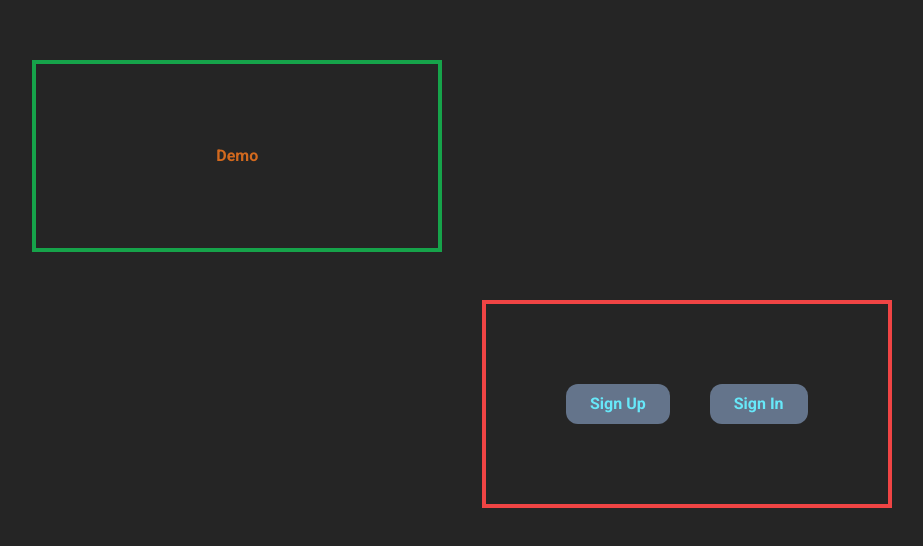
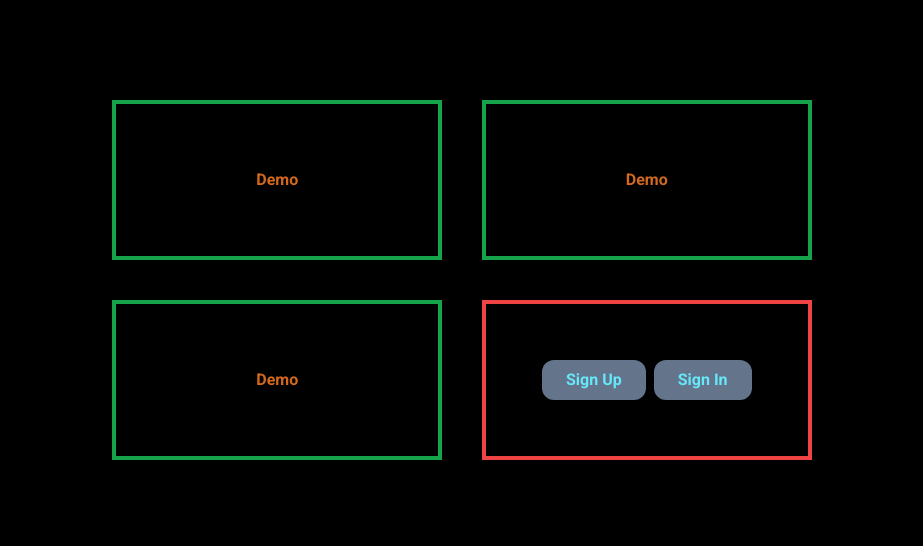
Before and after one commit to Hruchman-Ruslan/space-fronted, a Next.js app: page /auth in a window 1280 px wide. Shown: the part 120-666 px from the top of the page, without its empty margins (178-1101 px from the left). Built offline with nearby package versions, Linux system fonts and the light colour scheme.

Commit message:
fix: auth styles

```diff
--- a/src/app/(welcome)/auth/layout.tsx
+++ b/src/app/(welcome)/auth/layout.tsx
@@ -32,7 +32,7 @@ export default function Layout({ children, signup, signin }: LayoutProps) {
   return (
     <section className="grid grid-cols-2 grid-rows-2 justify-center items-center gap-10">
       {children}
-      <div className="flex items-center justify-center gap-10 p-20  border-4 border-red-500">
+      <div className="flex items-center gap-2 justify-center p-14 border-4 border-red-500">
         {!showSignUp && !showSignIn && (
           <Button onClick={handleSignUpClick}>Sign Up</Button>
         )}
--- a/src/app/(welcome)/auth/page.tsx
+++ b/src/app/(welcome)/auth/page.tsx
@@ -8,8 +8,8 @@ export default function Page({}: PageProps) {
   return (
     <>
       <Demo />
-      <Demo style={{ visibility: "hidden" }} />
-      <Demo style={{ visibility: "hidden" }} />
+      <Demo />
+      <Demo />
     </>
   );
 }
--- a/src/app/components/demo.tsx
+++ b/src/app/components/demo.tsx
@@ -7,7 +7,7 @@ export interface DemoProps {
 export default function Demo({ style }: DemoProps) {
   return (
     <div
-      className="p-20 flex items-center justify-center border-4 border-green-600"
+      className="p-16 flex items-center justify-center border-4 border-green-600"
       style={style}
     >
       <p>Demo</p>
--- a/src/app/globals.css
+++ b/src/app/globals.css
@@ -9,7 +9,7 @@
 }
 
 body {
-  background-color: #000000da;
+  background-color: #000000;
   color: chocolate;
 
   display: flex;
```
